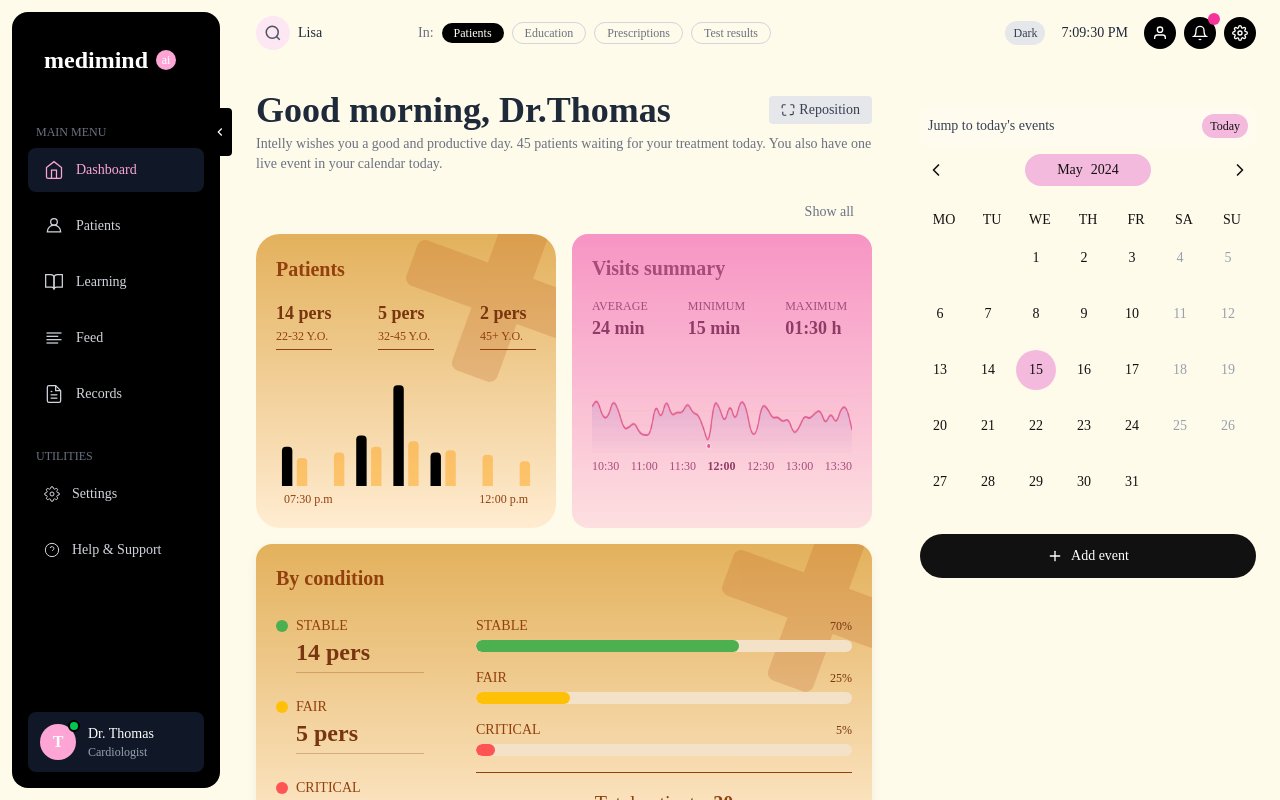
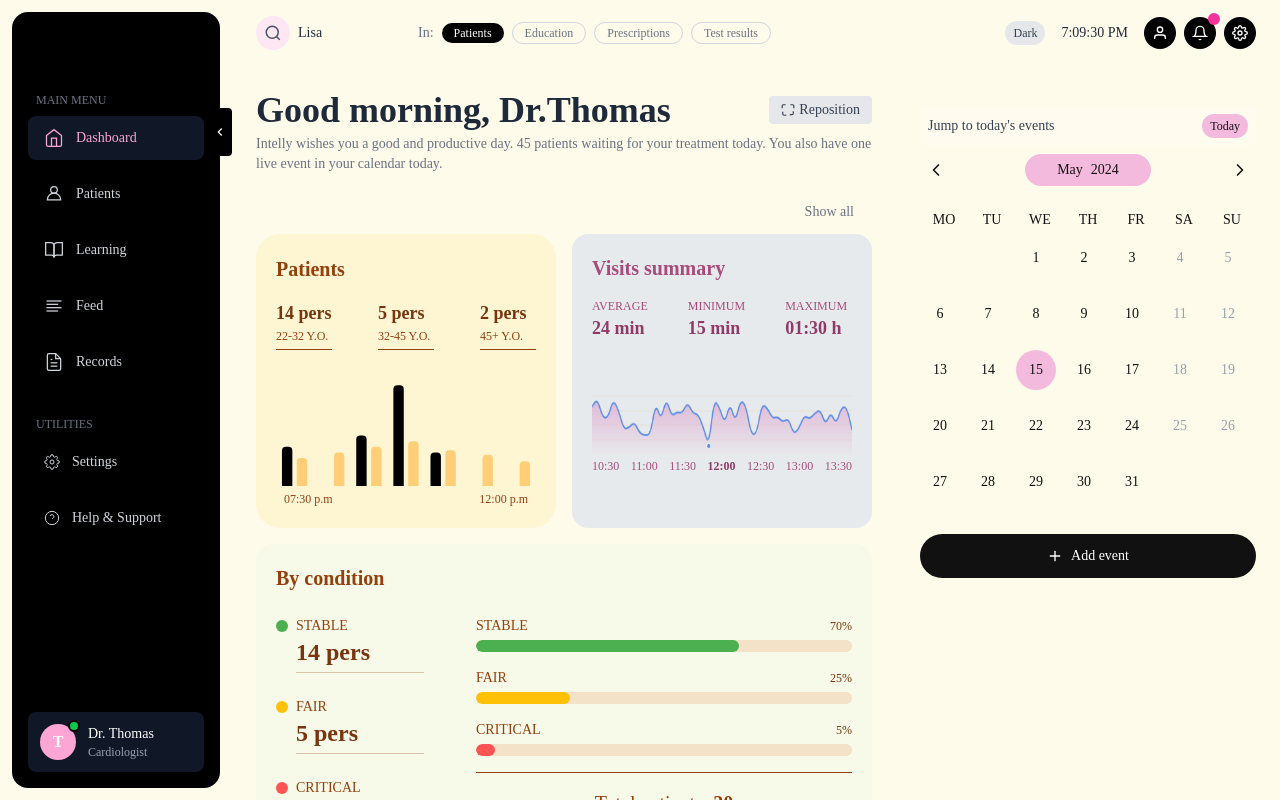
Before and after one commit to thomas-x-69/medimind-ai, a Next.js app: page / in a window 1280 px wide. Built offline with nearby package versions, Linux system fonts and the light colour scheme; a web font is replaced by a local one.

Commit message:
added medical dashboard

```diff
--- a/src/components/dashboard/ConditionsSummary.js
+++ b/src/components/dashboard/ConditionsSummary.js
@@ -28,14 +28,10 @@ const ConditionsSummary = ({
   return (
     <div
       key={`card-${cardType}`}
-      className={`rounded-2xl p-5 relative overflow-hidden transition-all duration-500 transform ${scaleInClass} ${fadeInClass} delay-400 col-span-2
+      className={`bg-[#bdf5d720] rounded-2xl p-5 relative overflow-hidden transition-all duration-500 transform ${scaleInClass} ${fadeInClass} delay-400 col-span-2
       ${draggingEnabled ? "draggable-component" : ""}
       ${hoveredCard === cardType ? "scale-[1.02]" : ""}
       ${isDragging && draggedItem === cardType ? "dragging" : "opacity-100"}`}
-      style={{
-        background: "linear-gradient(to bottom, #E3B15C, #FFECD1)",
-        boxShadow: "0 4px 12px rgba(0, 0, 0, 0.05)",
-      }}
       onMouseEnter={() => setHoveredCard(cardType)}
       onMouseLeave={() => setHoveredCard(null)}
       draggable={draggingEnabled}
@@ -54,43 +50,6 @@ const ConditionsSummary = ({
         handleDrop(cardType);
       }}
     >
-      {/* Cross decoration in background */}
-      <div
-        style={{
-          position: "absolute",
-          right: 0,
-          top: 0,
-          width: "8rem",
-          height: "8rem",
-          opacity: 0.2,
-          transform: "rotate(20deg)",
-          zIndex: 0,
-        }}
-      >
-        <div
-          style={{
-            position: "absolute",
-            top: "-2rem",
-            right: "2rem",
-            width: "3rem",
-            height: "11rem",
-            backgroundColor: "#b85011",
-            borderRadius: "0.5rem",
-          }}
-        ></div>
-        <div
-          style={{
-            position: "absolute",
-            top: "2rem",
-            right: "-1.5rem",
-            width: "11rem",
-            height: "3rem",
-            backgroundColor: "#b85011",
-            borderRadius: "0.5rem",
-          }}
-        ></div>
-      </div>
-
       {draggingEnabled && (
         <div className="absolute top-0 left-0 w-full h-full bg-black bg-opacity-5 z-10 flex items-center justify-center pointer-events-none">
           <div className="bg-white bg-opacity-80 px-3 py-1 rounded-lg text-sm font-medium">
--- a/src/components/dashboard/MedicalDashboard.js
+++ b/src/components/dashboard/MedicalDashboard.js
@@ -674,7 +674,7 @@ const MedicalDashboard = () => {
               className={`grid grid-cols-2 gap-4 mt-6 transition-all duration-500 ${fadeInClass} delay-700`}
             >
               {/* Patient List */}
-              <PatientsList
+              {/* <PatientsList
                 patients={patients}
                 isLoaded={isLoaded}
                 selectedPatient={selectedPatient}
@@ -683,10 +683,10 @@ const MedicalDashboard = () => {
                 isExpanded={isExpanded}
                 setIsExpanded={setIsExpanded}
                 openModal={openModal}
-              />
+              /> */}
 
               {/* Visit Details */}
-              <VisitDetails
+              {/* <VisitDetails
                 selectedPatient={selectedPatient}
                 patientCardRef={patientCardRef}
                 patientNotes={patientNotes}
@@ -695,7 +695,7 @@ const MedicalDashboard = () => {
                 isAnimatingVitals={isAnimatingVitals}
                 medications={medications}
                 openModal={openModal}
-              />
+              /> */}
             </div>
           </div>
         );
--- a/src/components/dashboard/PatientsSummary.js
+++ b/src/components/dashboard/PatientsSummary.js
@@ -110,50 +110,14 @@ const PatientsSummaryNew = ({
   return (
     <div
       style={{
-        background: "linear-gradient(to bottom, #E3B15C, #FFECD1)",
+        // background: "linear-gradient(to bottom, #E3B15C, #FFECD1)",
         borderRadius: "1.5rem",
         padding: "1.25rem",
         position: "relative",
         overflow: "hidden",
       }}
+      className="bg-yellow-400/10"
     >
-      {/* Cross decoration in background */}
-      <div
-        style={{
-          position: "absolute",
-          right: 0,
-          top: 0,
-          width: "8rem",
-          height: "8rem",
-          opacity: 0.2,
-          transform: "rotate(20deg)",
-          zIndex: 0,
-        }}
-      >
-        <div
-          style={{
-            position: "absolute",
-            top: "-2rem",
-            right: "2rem",
-            width: "3rem",
-            height: "11rem",
-            backgroundColor: "#b85011",
-            borderRadius: "0.5rem",
-          }}
-        ></div>
-        <div
-          style={{
-            position: "absolute",
-            top: "2rem",
-            right: "-1.5rem",
-            width: "11rem",
-            height: "3rem",
-            backgroundColor: "#b85011",
-            borderRadius: "0.5rem",
-          }}
-        ></div>
-      </div>
-
       <div
         style={{
           display: "flex",
--- a/src/components/dashboard/VisitsSummary.js
+++ b/src/components/dashboard/VisitsSummary.js
@@ -101,7 +101,7 @@ const VisitsSummary = ({
       points[points.length - 1].y
     );
 
-    ctx.strokeStyle = "#E05C8C";
+    ctx.strokeStyle = "#5c8ce6";
     ctx.lineWidth = 2;
     ctx.stroke();
 
@@ -110,7 +110,7 @@ const VisitsSummary = ({
       const point = points[hoveredDataPoint];
       ctx.beginPath();
       ctx.arc(point.x, point.y, 5, 0, Math.PI * 2);
-      ctx.fillStyle = "#E05C8C";
+      ctx.fillStyle = "#5c8ce6";
       ctx.fill();
       ctx.strokeStyle = "white";
       ctx.lineWidth = 1.5;
@@ -121,7 +121,7 @@ const VisitsSummary = ({
     if (points[22]) {
       ctx.beginPath();
       ctx.arc(points[22].x, points[22].y, 3, 0, Math.PI * 2);
-      ctx.fillStyle = "#E05C8C";
+      ctx.fillStyle = "#5c8ce6";
       ctx.fill();
       ctx.strokeStyle = "white";
       ctx.lineWidth = 1;
@@ -132,14 +132,16 @@ const VisitsSummary = ({
   return (
     <div
       key={`card-${cardType}`}
-      className={`rounded-2xl p-5 relative overflow-hidden transition-all duration-500 transform ${scaleInClass} ${fadeInClass} delay-300
+      className={`bg-blue-600/10 rounded-2xl p-5 relative overflow-hidden transition-all duration-500 transform ${scaleInClass} ${fadeInClass} delay-300
       ${draggingEnabled ? "draggable-component" : ""}
       ${hoveredCard === cardType ? "scale-[1.02]" : ""}
       ${isDragging && draggedItem === cardType ? "dragging" : "opacity-100"}`}
-      style={{
-        background:
-          "linear-gradient(to bottom, rgba(244, 114, 182, 0.75), rgba(244, 114, 182, 0.2))",
-      }}
+      style={
+        {
+          // background:
+          // "linear-gradient(to bottom, rgba(244, 114, 182, 0.75), rgba(244, 114, 182, 0.2))",
+        }
+      }
       onMouseEnter={() => setHoveredCard(cardType)}
       onMouseLeave={() => setHoveredCard(null)}
       draggable={draggingEnabled}
--- a/src/components/layout/Sidebar.js
+++ b/src/components/layout/Sidebar.js
@@ -71,16 +71,7 @@ const Sidebar = ({
             className={`text-2xl font-semibold transition-opacity duration-300 ${
               sidebarCollapsed ? "opacity-0 w-0" : "opacity-100"
             }`}
-          >
-            medimind
-          </h1>
-          <div
-            className={`${
-              sidebarCollapsed ? "ml-0" : "ml-2"
-            } bg-pink-300 rounded-full w-5 h-5 flex items-center justify-center text-xs`}
-          >
-            ai
-          </div>
+          ></h1>
         </Link>
       </div>
 
```
Also changed, not shown: public/images/medimind_Blue.png (added).
